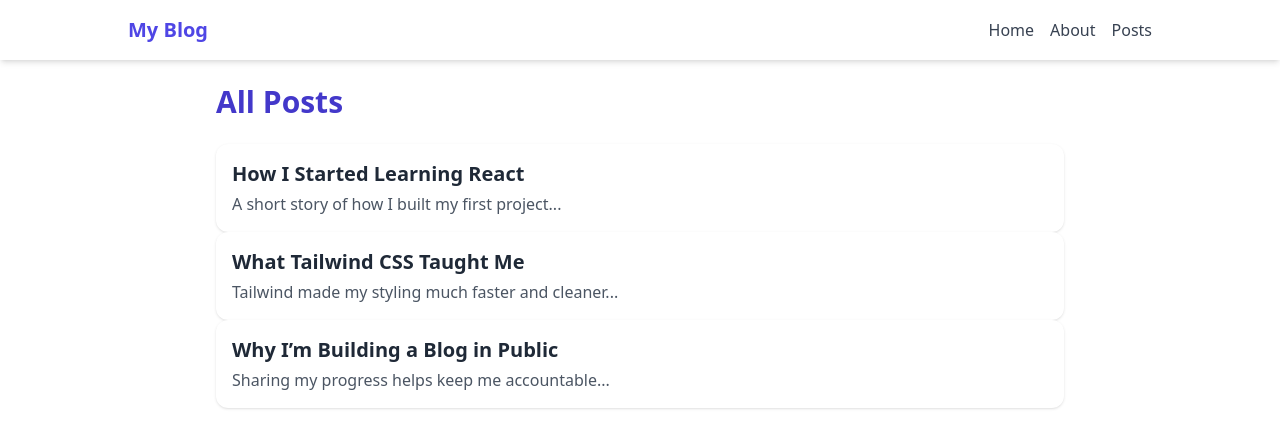
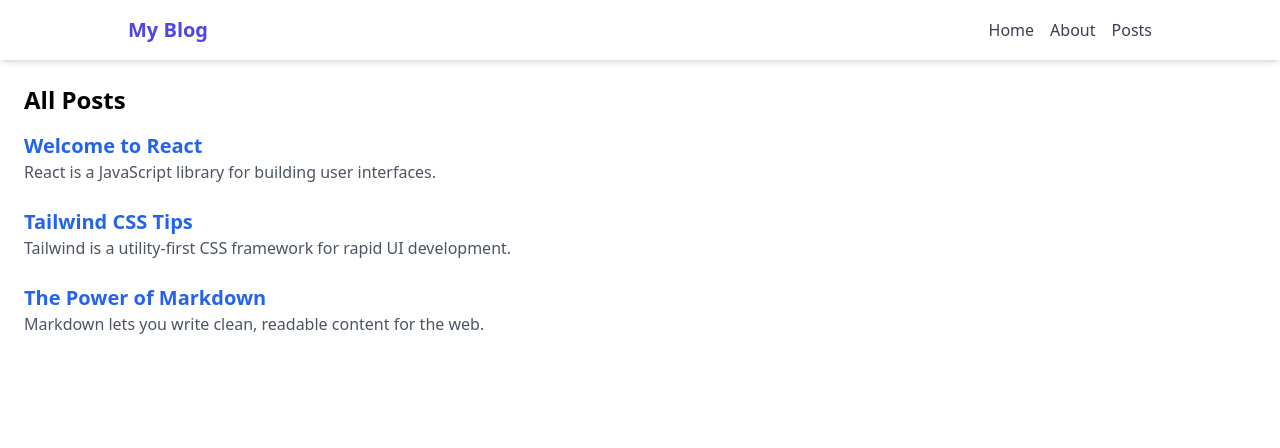
Before and after one commit to iamregha/react-blog-project, a React (Create React App) app: page /posts in a window 1280 px wide. Shown: the top 448 px of the page. Built offline with nearby package versions, Linux system fonts and the light colour scheme.

Commit message:
Day 7 complete: Dynamic narkdown blog with slug routing

```diff
--- a/src/App.js
+++ b/src/App.js
@@ -13,7 +13,7 @@ function App() {
         <Route path="/" element={<Home />} />
         <Route path="/about" element={<About />} />
         <Route path="/posts" element={<Posts />} />
-        <Route path="/posts/:id" element={<PostDetail />} />
+        <Route path="/posts/:slug" element={<PostDetail />} />
       </Routes>
     </Router>
   );
--- /dev/null
+++ b/src/data/postsData.js
@@ -0,0 +1,19 @@
+const posts = [
+  {
+    slug: "welcome-to-react",
+    title: "Welcome to React",
+    summary: "React is a JavaScript library for building user interfaces.",
+  },
+  {
+    slug: "tailwind-tips",
+    title: "Tailwind CSS Tips",
+    summary: "Tailwind is a utility-first CSS framework for rapid UI development.",
+  },
+  {
+    slug: "markdown-power",
+    title: "The Power of Markdown",
+    summary: "Markdown lets you write clean, readable content for the web.",
+  },
+];
+
+export default posts;
--- a/src/pages/PostDetail.jsx
+++ b/src/pages/PostDetail.jsx
@@ -3,11 +3,11 @@ import { useParams, Link } from "react-router-dom";
 import ReactMarkdown from "react-markdown";
 
 export default function PostDetail() {
-  const { id } = useParams();
+  const { slug } = useParams();
   const [content, setContent] = useState("");
 
   useEffect(() => {
-    import(`../posts/first-post.md`)
+    import(`../posts/${slug}.md`)
       .then((res) => fetch(res.default))
       .then((res) => res.text())
       .then((text) => setContent(text))
@@ -19,7 +19,7 @@ export default function PostDetail() {
 
   return (
     <div className="p-6">
-      <Link to="/" className="text-blue-600 underline mb-4 inline-block">← Back to posts</Link>
+      <Link to="/posts" className="text-blue-600 underline mb-4 inline-block">← Back to posts</Link>
 
       <div className="prose max-w-none text-gray-800">
         <ReactMarkdown>{content}</ReactMarkdown>
--- a/src/pages/Posts.jsx
+++ b/src/pages/Posts.jsx
@@ -1,39 +1,22 @@
+import posts from "../data/postsData"; // Assuming you have a posts data file
 import { Link } from "react-router-dom";
 
-const posts = [
-  {
-    id: 1,
-    title: "How I Started Learning React",
-    summary: "A short story of how I built my first project...",
-  },
-  {
-    id: 2,
-    title: "What Tailwind CSS Taught Me",
-    summary: "Tailwind made my styling much faster and cleaner...",
-  },
-  {
-    id: 3,
-    title: "Why I’m Building a Blog in Public",
-    summary: "Sharing my progress helps keep me accountable...",
-  },
-];
+export default function Posts() {
+  return (
+    <div className="p-6">
+      <h2 className="text-2xl font-bold mb-4">All Posts</h2>
 
-const Posts = () => {
-  return (
-    <div className="p-6 max-w-4xl mx-auto">
-      <h1 className="text-3xl font-bold mb-6 text-indigo-700">All Posts</h1>
-      <div className="space-y-4">
-        {posts.map((post) => (
-          <Link to={`/posts/${post.id}`}>
-                <div className="bg-white p-4 rounded-xl shadow hover:shadow-md transition">
-                    <h2 className="text-xl font-semibold text-gray-800">{post.title}</h2>
-                    <p className="text-gray-600 mt-1">{post.summary}</p>
-                </div>
-            </Link>
-        ))}
-      </div>
+      {posts.map((post) => (
+        <div key={post.slug} className="mb-6">
+          <h3 className="text-xl font-semibold text-blue-600">
+            <Link to={`/posts/${post.slug}`}>{post.title}</Link>
+          </h3>
+          <p className="text-gray-600">{post.summary}</p>
+        </div>
+      ))}
     </div>
   );
-};
+}
 
-export default Posts;
+// This component lists all posts with links to their detail pages.
+// It uses the `posts` data imported from a separate file.
--- /dev/null
+++ b/src/posts/markdown-power.md
@@ -0,0 +1,12 @@
+# The Power of Markdown
+
+Markdown lets you write clean, readable content for the web.
+
+## Features
+
+- Headings and lists
+- Bold and _italic_ text
+- Code blocks
+- Quotes
+
+> Markdown is like writing with superpowers.
--- /dev/null
+++ b/src/posts/tailwind-tips.md
@@ -0,0 +1,11 @@
+# Tailwind CSS Tips
+
+Tailwind is a utility-first CSS framework for rapid UI development.
+
+## Why Tailwind?
+
+- No more context switching between CSS and HTML
+- Responsive and mobile-first
+- Tiny production builds
+
+[Learn more at tailwindcss.com](https://tailwindcss.com)
--- /dev/null
+++ b/src/posts/welcome-to-react.md
@@ -0,0 +1,10 @@
+# Welcome to React
+
+React is a JavaScript library for building user interfaces.
+It lets you build reusable UI components and manage state easily.
+
+> "Learn once, write anywhere."
+
+- Components
+- Hooks
+- JSX
```
